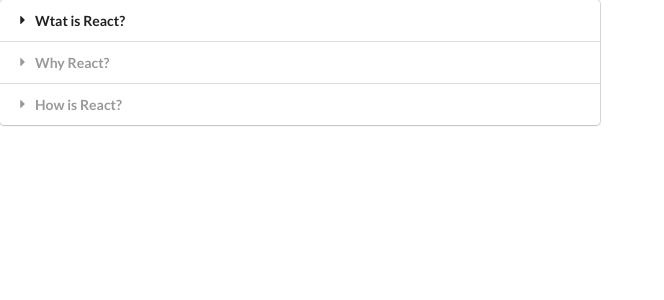
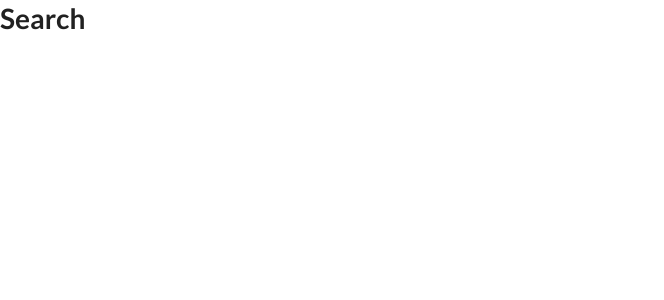
Before and after one commit to SOunit/widgets, a React (Create React App) app: page / in a window 1280 px wide. Shown: the top 300 px of the page, without its empty margins (0-664 px from the left). Built offline with nearby package versions, Linux system fonts and the light colour scheme.

Commit message:
added Search Component

```diff
--- a/src/App.js
+++ b/src/App.js
@@ -1,5 +1,5 @@
 import React from 'react';
-import Accordion from './components/Accordion';
+import Search from './components/Search';
 
 const items = [
   {
@@ -19,7 +19,7 @@
 export default () => {
   return (
     <div>
-      <Accordion items={items} />
+      <Search />
     </div>
   );
 };
--- /dev/null
+++ b/src/components/Search.js
@@ -0,0 +1,7 @@
+import React from 'react';
+
+const Search = () => {
+  return <h1>Search</h1>;
+};
+
+export default Search;
```
